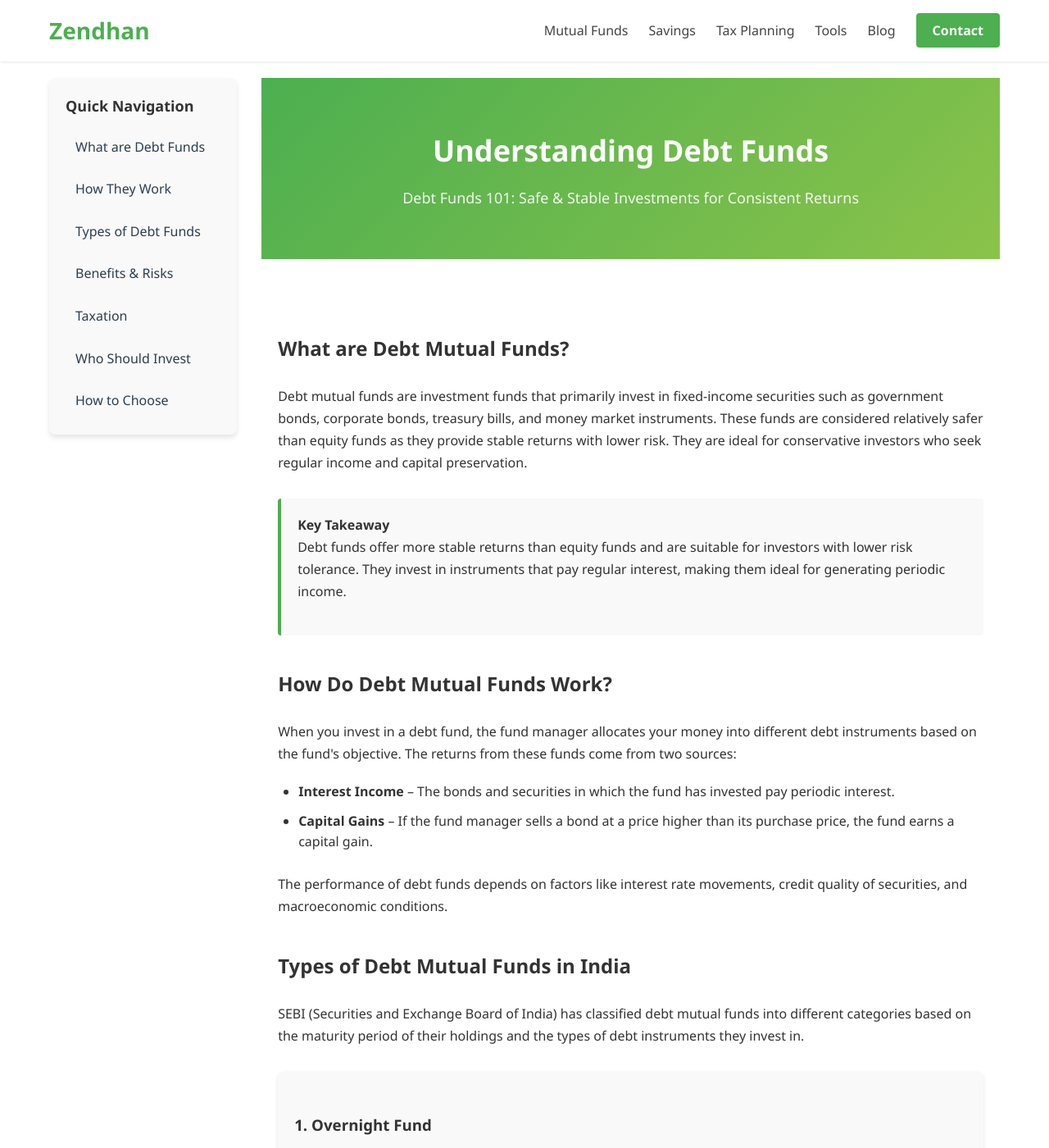
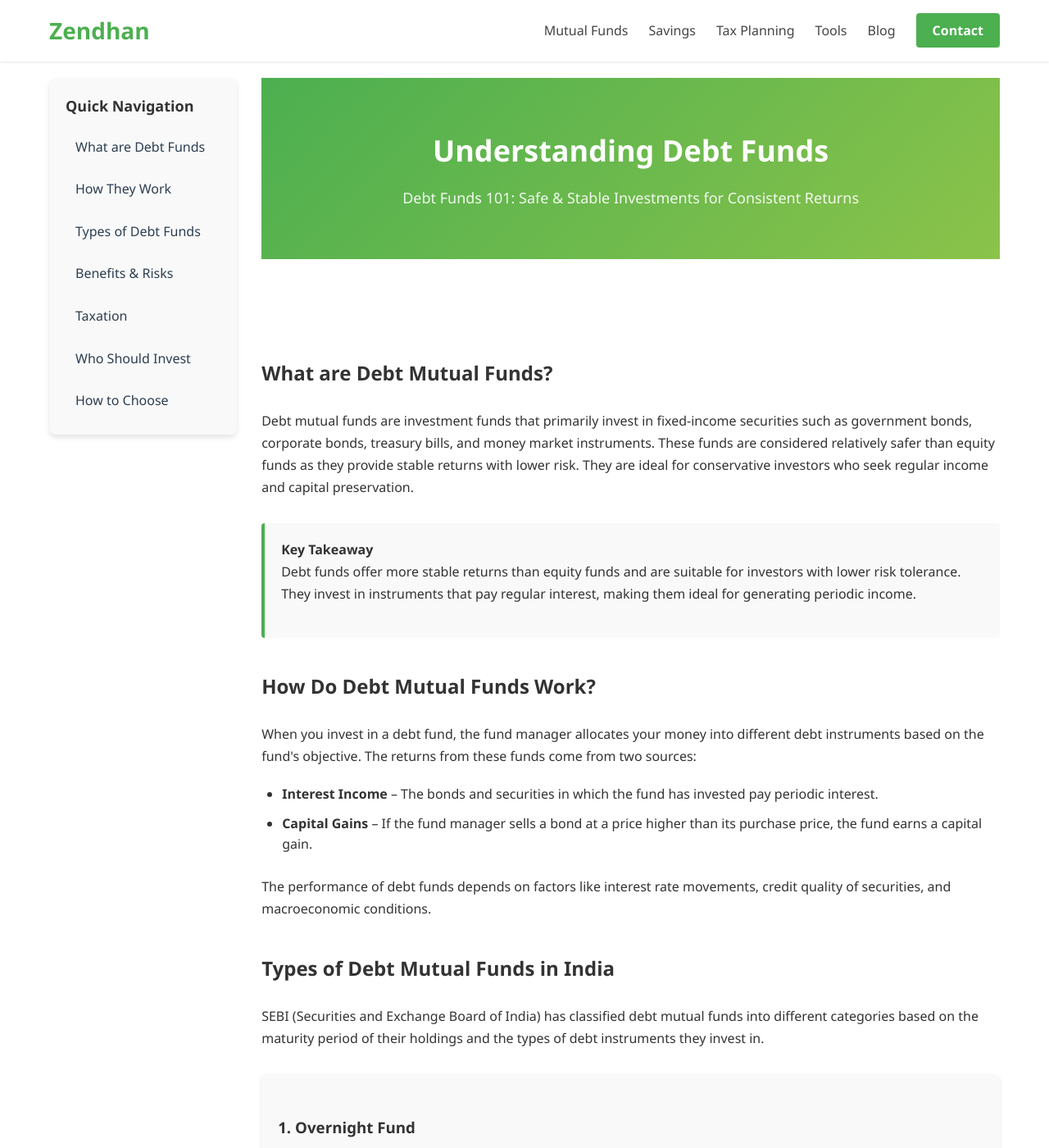
Before and after one commit to nandan11/zendhan, a Jekyll site: the page built from debt-funds.html, in a window 1280 px wide and 1400 px high. Shown: the whole window at 82% size. Built offline with Jekyll 4.4.1, drawn with Linux system fonts in a browser that asks for light colours.

Commit message:
Update mutual-funds.css

```diff
--- a/assets/css/mutual-funds.css
+++ b/assets/css/mutual-funds.css
@@ -329,3 +329,39 @@ The button stretches to match the width of its contain*/
   margin: 15px 0; /* Consistent spacing above and below */
   width: 100%; /* Ensure full width */
 }
+/* Add this to your shared mutual-funds.css file to fix alignment on both pages */
+
+/* Fix content alignment for main headings and content */
+.main-content h2,
+.content-area h2,
+.main-content > h2,
+.content-area > h2 {
+  padding-left: 0;
+  margin-left: 0;
+}
+
+.content-area {
+  padding-left: 0;
+  padding-right: 0;
+}
+
+/* Ensure content blocks align properly */
+.content-block {
+  padding-left: 0;
+  margin-left: 0;
+}
+
+/* Fix spacing between page title and first heading */
+.page-title {
+  margin-bottom: 30px;
+}
+
+.content-block:first-of-type {
+  margin-top: 20px;
+}
+
+/* Fix width of main content */
+.main-content {
+  padding-left: 0;
+  padding-right: 0;
+}
```
